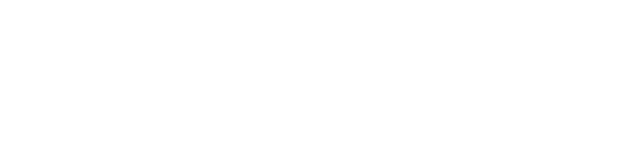
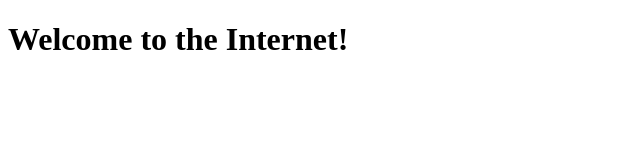
Before and after one commit to ig2666/Portfolio, a plain HTML site: page index.html in a window 1280 px wide. Shown: the whole page, without its empty margins (0-640 px from the left). Drawn offline with Linux system fonts and the light colour scheme.

Commit message:
add h1 tag

```diff
--- a/index.html
+++ b/index.html
@@ -5,5 +5,6 @@
     </head>
     <body>
         <head>
+            <h1>Welcome to the Internet!</h1>
         </head>
     </body>
```
